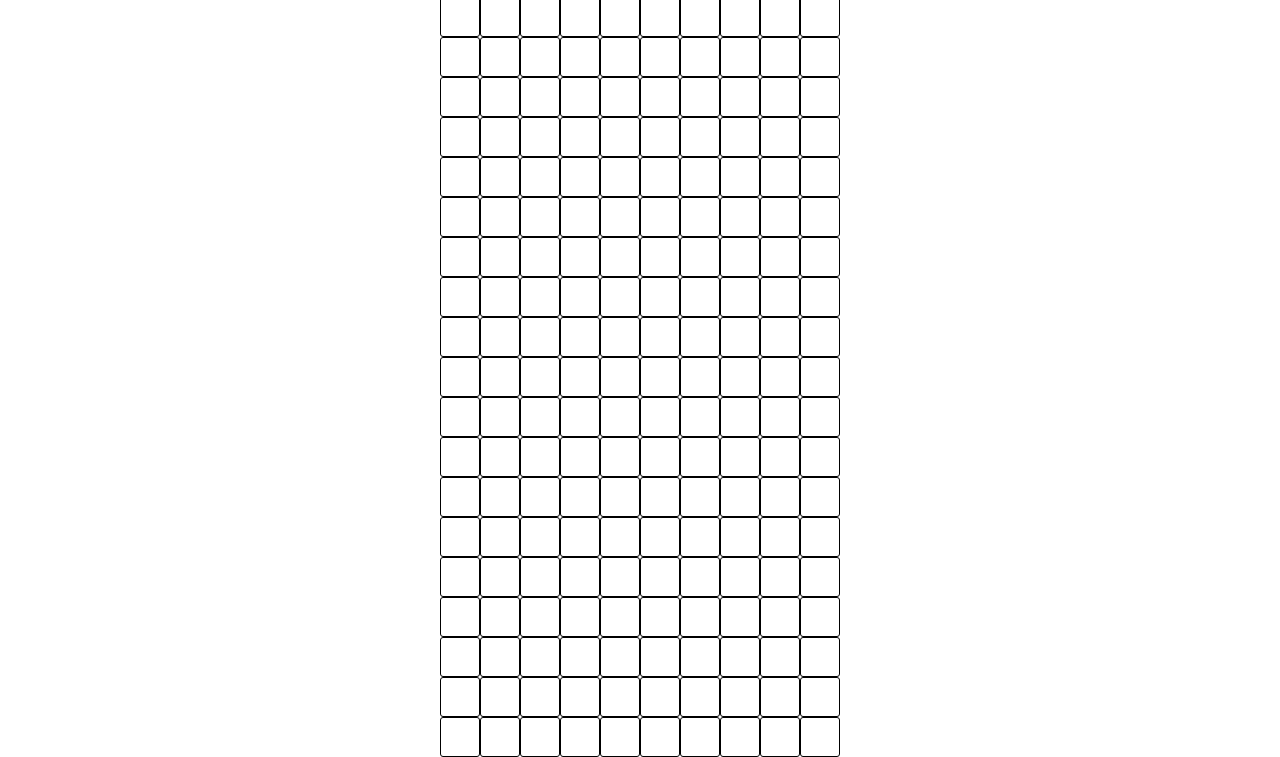
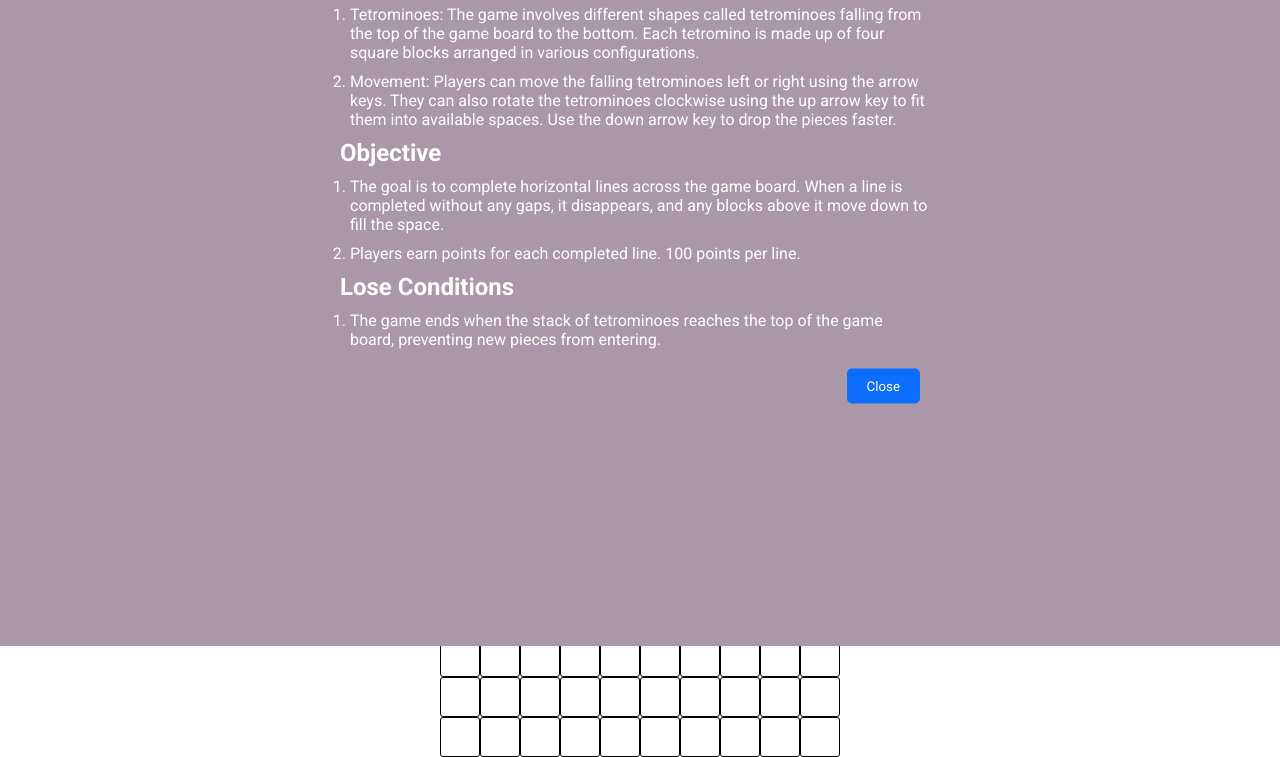
Before and after one commit to Debiddo618/tetris-javascript, a plain HTML site: page index.html in a window 1280 px wide. Shown: the part 154-911 px from the top of the page. Drawn offline with Linux system fonts and the light colour scheme.

Commit message:
added a game rule modal

```diff
--- a/app.js
+++ b/app.js
@@ -4,6 +4,10 @@ const startBtn = document.querySelector('.start');
 const resetBtn = document.querySelector('.reset');
 const pauseBtn = document.querySelector('.pause');
 const musicBtn = document.querySelector(".music-button");
+const closeModalBtn = document.querySelector(".close-modal");
+const modal = document.querySelector(".modal");
+const modalContainer = document.querySelector(".modal-container");
+const openModalBtn = document.querySelector(".rule-button");
 
 
 
@@ -255,6 +259,7 @@ function clearGameBoard() {
     const cells = gameBoard.querySelectorAll('.cell');
     cells.forEach(cell => {
         cell.classList.remove('tetromino');
+        cell.style.backgroundColor = '';
     });
 }
 
@@ -293,6 +298,19 @@ function muteMusic() {
     }
 }
 
+// close modal and start the game
+closeModalBtn.addEventListener("click", () => {
+    console.log("licked")
+    modal.style.display = "none";
+    modalContainer.style.display = "none";
+});
+
+// open modal and pause the game
+openModalBtn.addEventListener("click", () => {
+    modal.style.display = "flex";
+    modalContainer.style.display = "flex";
+});
+
 musicBtn.addEventListener("click", muteMusic);
 startBtn.addEventListener('click', startGame);
 resetBtn.addEventListener('click', resetGame);
--- a/index.html
+++ b/index.html
@@ -8,10 +8,45 @@
     <title>Tetris</title>
 </head>
 <body>
-    <div class="container">
+        <!-- Modal -->
+        <div class="modal-container">
+            <div class="modal">
+              <h1>Welcome!</h1>
+              <div class="description">
+                <div class="game-rules">
+                    <h2>Game Rules</h2>
+                    <ol>
+                        <li>Tetrominoes: The game involves different shapes called tetrominoes falling from the top of the game board to the bottom. Each tetromino is made up of four square blocks arranged in various configurations.</li>
+                        <li>Movement: Players can move the falling tetrominoes left or right using the arrow keys. They can also rotate the tetrominoes clockwise using the up arrow key to fit them into available spaces. Use the down arrow key to drop the pieces faster.</li>
+                    </ol>
+                </div>
+                <div class="objective">
+                  <h2>Objective</h2>
+                  <ol>
+                    <li>
+                        The goal is to complete horizontal lines across the game board. When a line is completed without any gaps, it disappears, and any blocks above it move down to fill the space.
+                    </li>
+                    <li>
+                        Players earn points for each completed line. 100 points per line.
+                    </li>
+                  </ol>
+                </div>
+                <div class="lose-conditions">
+                  <h2>Lose Conditions</h2>
+                  <ol>
+                    <li> The game ends when the stack of tetrominoes reaches the top of the game board, preventing new pieces from entering.</li>
+                  </ol>
+                </div>
+              </div>
+              <button class="close-modal button">Close</button>
+            </div>
+        </div>
+
+        <div class="main-container">
             <h1>Tetris</h1>
-        <h2 class="score">Score: </h2>
+            <h2 class="score">Score: 0</h2>
             <div class="button-bar">
+                <button class="rule-button button">Rules</button>
                 <button class="start button">Start</button>
                 <button class="pause button">Pause</button>
                 <button class="music-button button">Play Music</button>
--- a/style.css
+++ b/style.css
@@ -1,5 +1,4 @@
 @import url('https://fonts.googleapis.com/css2?family=Roboto:ital,wght@0,100;0,300;0,400;0,500;0,700;0,900;1,100;1,300;1,400;1,500;1,700;1,900&display=swap');
-
 
 * {
     margin: 0;
@@ -8,7 +7,7 @@
     font-family: 'Roboto', sans-serif;
 }
 
-.container {
+.main-container {
     display: flex;
     justify-content: center;
     align-items: center;
@@ -51,3 +50,63 @@
         transform: scale(1.1);
     }
 }
+
+/* Modal */
+.modal-container,
+.results-container {
+    position: absolute;
+    width: 100%;
+    min-height: 100vh;
+    /* display: flex; */
+    display: none;
+    justify-content: center;
+    align-items: center;
+    transition: 0.5s;
+    background-color: #AA98A9;
+    padding: 20px;
+    z-index: 1;
+}
+
+.modal,
+.results-modal {
+    display: none;
+    position: relative;
+    background-color: var(--modal);
+    /* display: flex; */
+    flex-direction: column;
+    color: white;
+    align-items: center;
+    justify-content: center;
+    position: fixed;
+    top: 40%;
+    left: 50%;
+    transform: translate(-50%, -50%);
+    width: 50%;
+    gap: 10px;
+    padding: 20px;
+    border-radius: 10px;
+    z-index: 1;
+    flex-shrink: 0;
+}
+
+.modal,
+.modal-container {
+    display: flex;
+    /* display: none; */
+}
+
+.close-modal,
+.close-result {
+    align-self: flex-end;
+    margin-right: 20px;
+}
+
+.lose-conditions,
+.objective,
+.game-rules {
+    margin-bottom: 10px;
+}
+
+li {
+    margin: 10px;
+}
```
Lines whose indentation alone changed are shown as unchanged.
